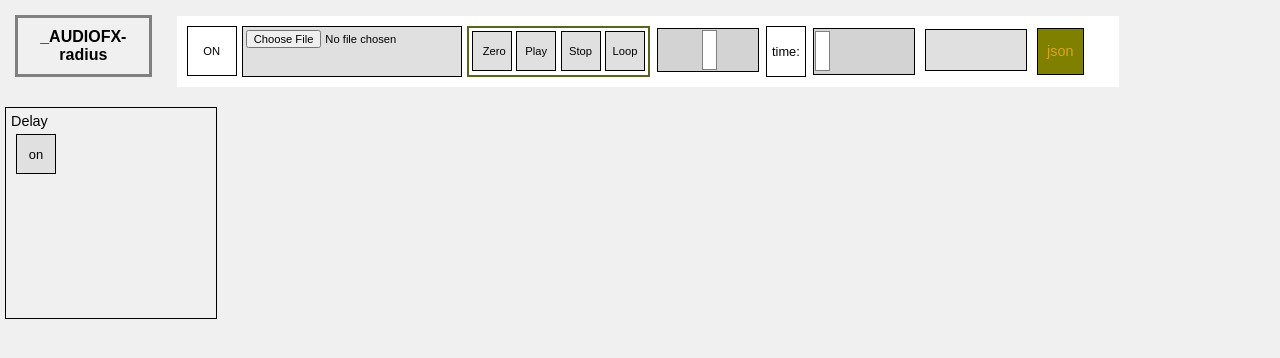
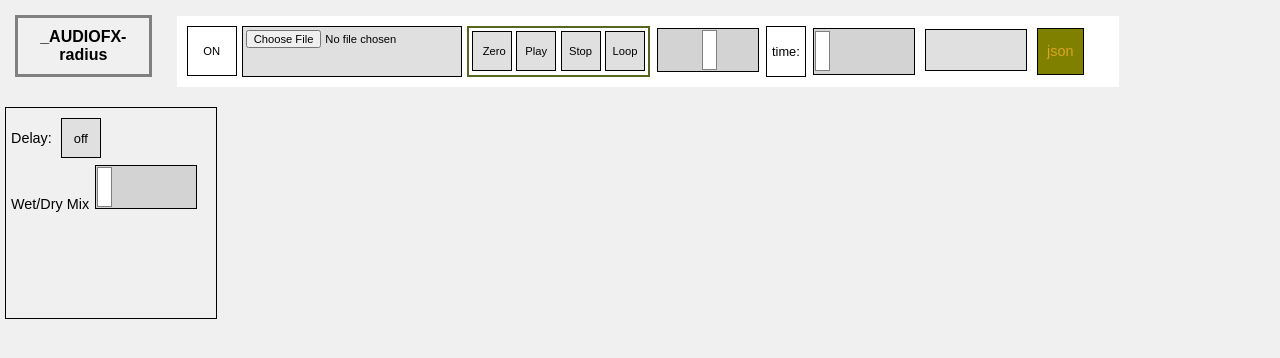
Before and after one commit to XUDOR/_AUDIOFX-RADIUS, a plain HTML site: page index.html in a window 1280 px wide. Drawn offline with Linux system fonts and the light colour scheme.

Commit message:
container control

```diff
--- a/index.html
+++ b/index.html
@@ -36,8 +36,14 @@
 
     <main>
         <div class="effectContainer">
-            Delay
-            <button id="toggleDelay">on</button>
+            <div class="effectControl">
+                <label for="toggleDelay">Delay:</label>
+                <button id="toggleDelay">off</button>
+            </div>
+            <div class="effectControl">
+                <label for="wetDry">Wet/Dry Mix</label>
+                <input type="range" id="wetDry" min="0" max="1" step="0.01" value="0">
+            </div>
         </div>
 
     </main>
```
